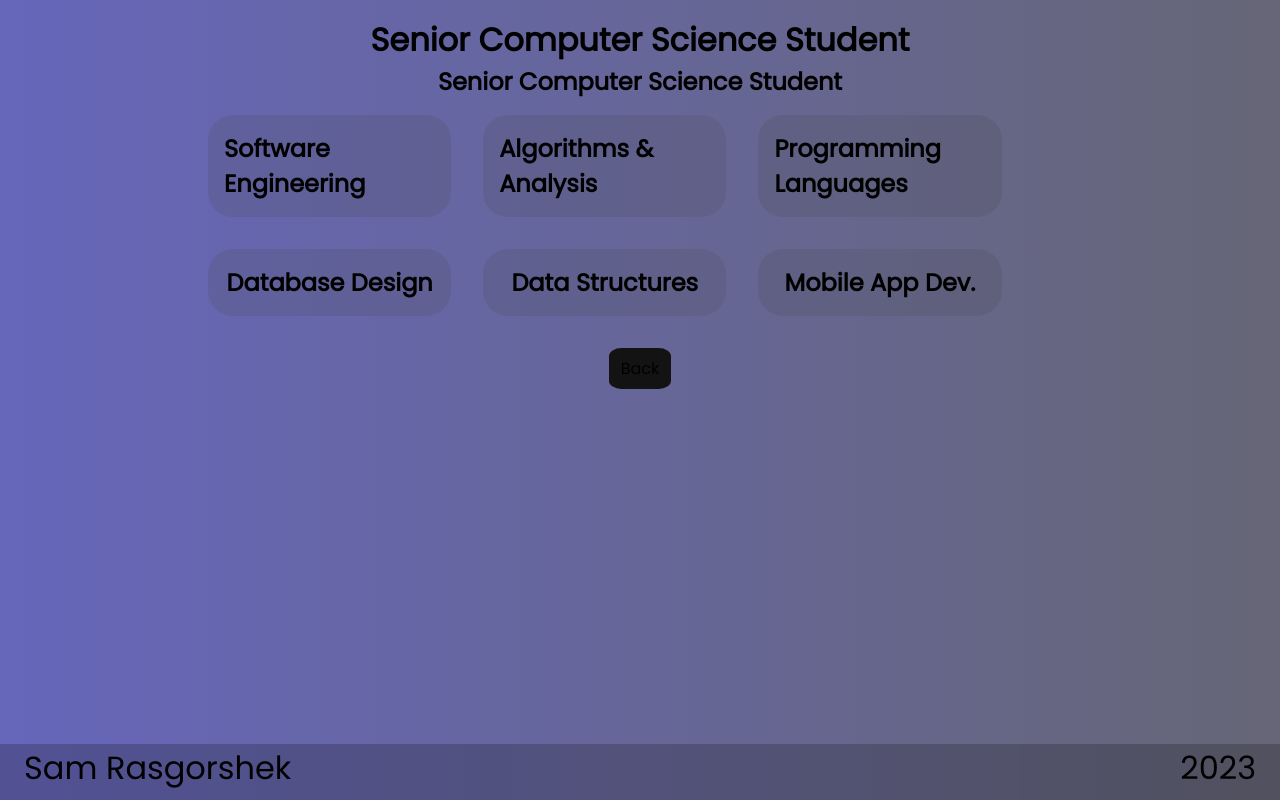
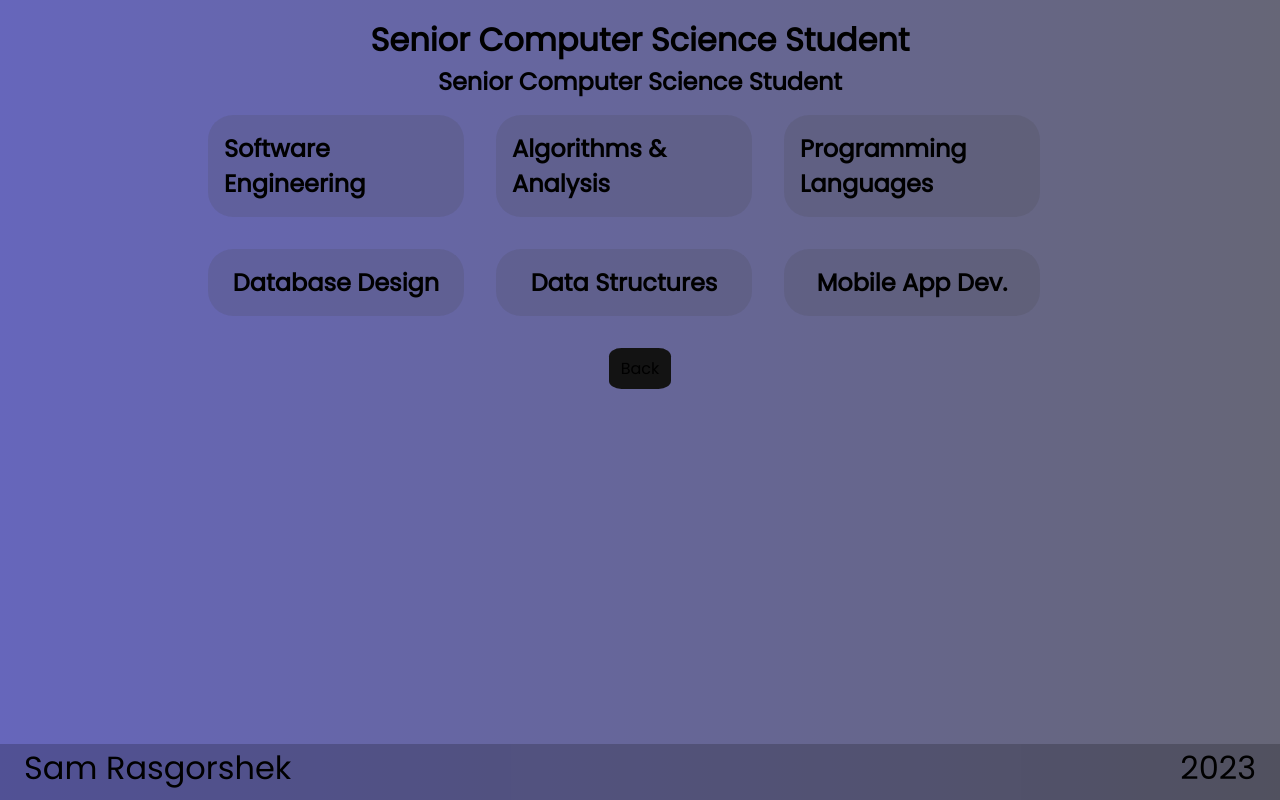
Before and after one commit to sdr94625/personal-page, a Next.js app: page /education in a window 1280 px wide. Built offline with nearby package versions, Linux system fonts and the light colour scheme.

Commit message:
Fixed class widths

```diff
--- a/src/components/education/education.css
+++ b/src/components/education/education.css
@@ -6,5 +6,5 @@
     margin: 1rem;
     padding: 1rem;
     border-radius: 25px;
-    width: 19vw;
+    width: 20vw;
 }
```
